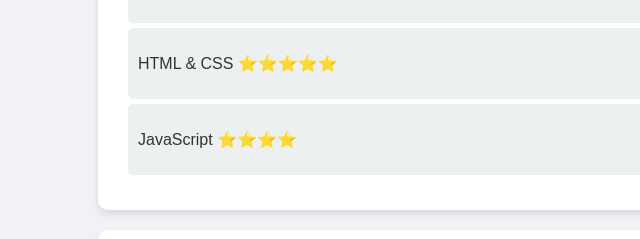
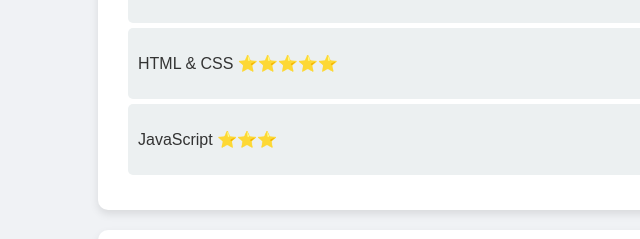
Before and after one commit to mosapraveen/some, a plain HTML site: page index.html in a window 1280 px wide. Shown: the part 1129-1368 px from the top of the page, 0-640 px from the left. Drawn offline with Linux system fonts and the light colour scheme.

Commit message:
Update index.html

```diff
--- a/index.html
+++ b/index.html
@@ -52,7 +52,7 @@
             <p>HTML & CSS ⭐⭐⭐⭐⭐</p>
         </div>
         <div class="skill">
-            <p>JavaScript ⭐⭐⭐⭐</p>
+            <p>JavaScript ⭐⭐⭐</p>
         </div>
     </section>
 
```
